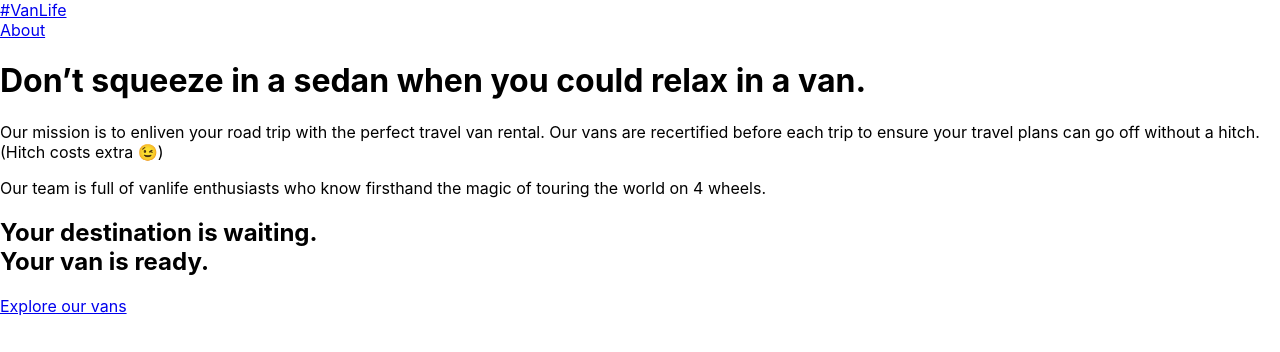
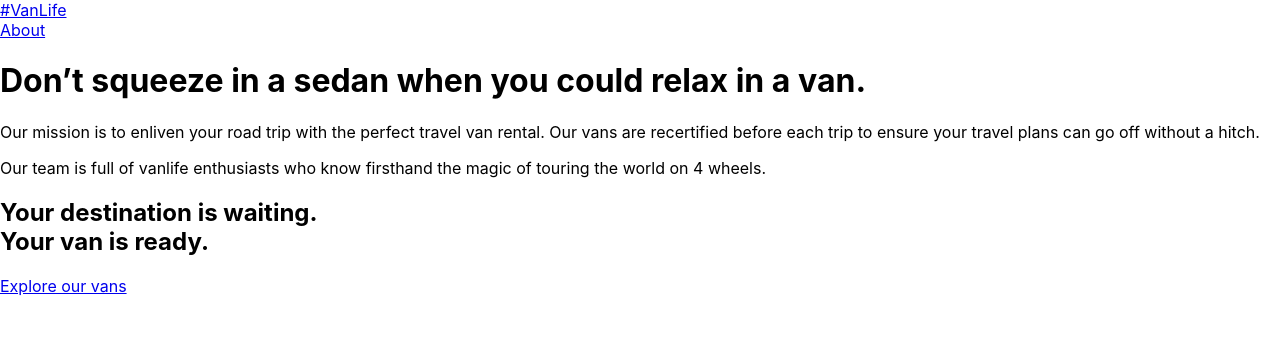
Before and after one commit to DUMBUDIANA/Kambuzuma-team-react, a React (Create React App) app: page /About in a window 1280 px wide. Shown: the top 352 px of the page. Built offline with nearby package versions, Linux system fonts and the light colour scheme.

Commit message:
third commit

```diff
--- a/src/pages/About.js
+++ b/src/pages/About.js
@@ -8,7 +8,7 @@ export default function About() {
             {/* <img src={bgImg} className="about-hero-image" /> */}
             <div className="about-page-content">
                 <h1>Don’t squeeze in a sedan when you could relax in a van.</h1>
-                <p>Our mission is to enliven your road trip with the perfect travel van rental. Our vans are recertified before each trip to ensure your travel plans can go off without a hitch. (Hitch costs extra 😉)</p>
+                <p>Our mission is to enliven your road trip with the perfect travel van rental. Our vans are recertified before each trip to ensure your travel plans can go off without a hitch.</p>
                 <p>Our team is full of vanlife enthusiasts who know firsthand the magic of touring the world on 4 wheels.</p>
             </div>
             <div className="about-page-cta">
```
